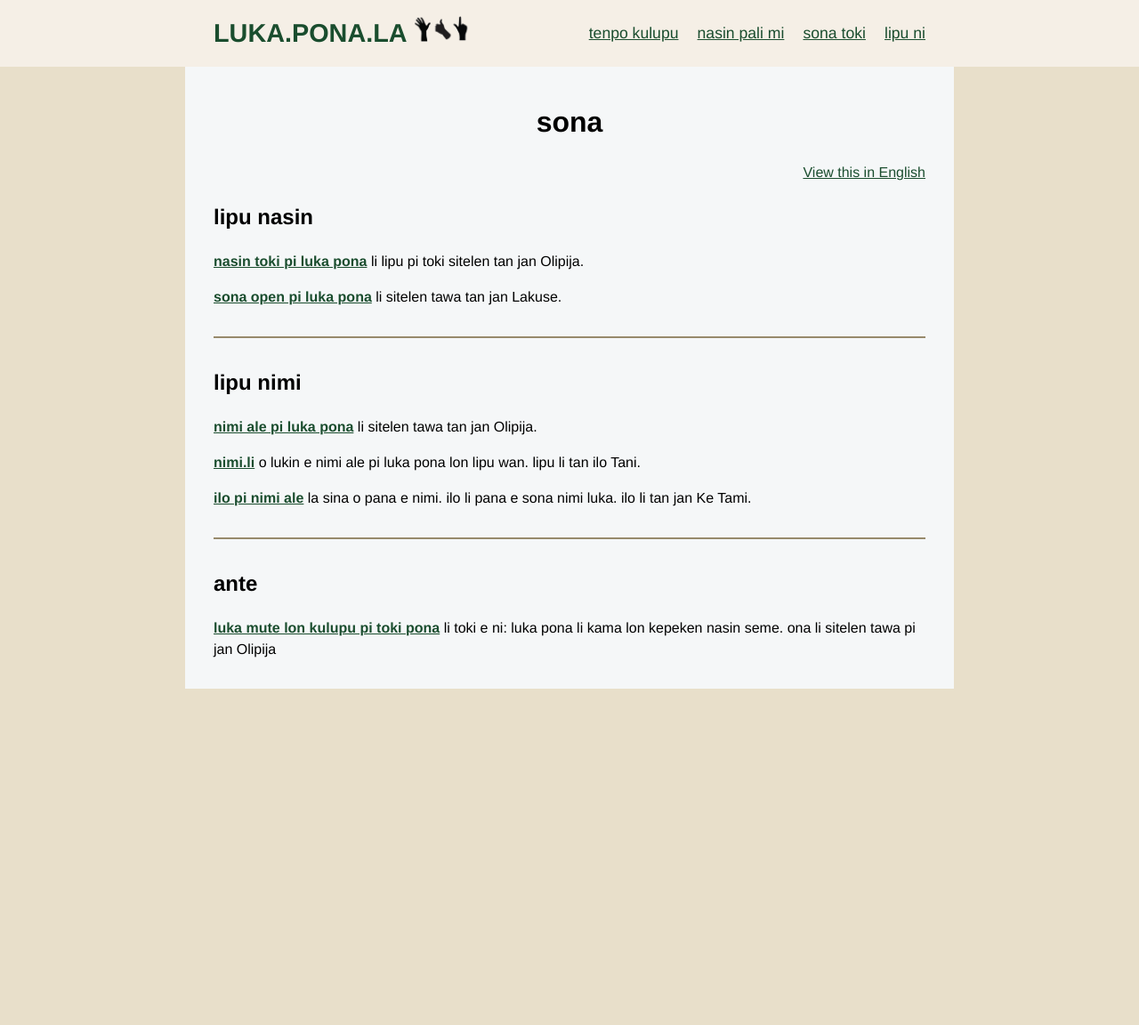
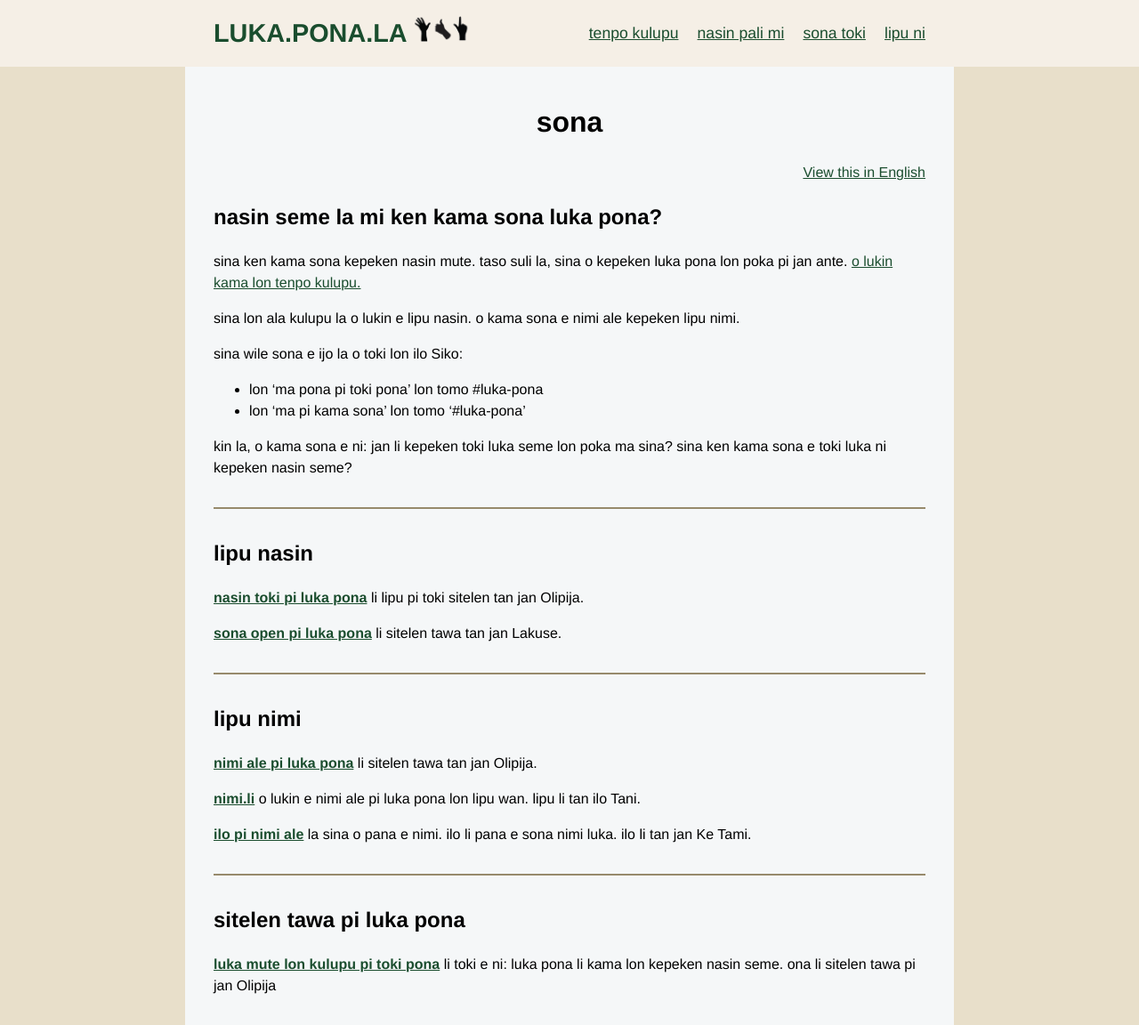
Before and after one commit to tbodt/luka.pona.la, a Jekyll site: the page built from resources.tok.md, in a window 1280 px wide. Shown: the whole page at 89% size. Built offline with Jekyll 4.4.1, drawn with Linux system fonts in a browser that asks for light colours; before the commit the page ends 900 px from its top, so only the background shows below that.

Commit message:
lipu mute

```diff
--- a/resources.tok.md
+++ b/resources.tok.md
@@ -1,5 +1,19 @@
 ---
 title: sona
+---
+
+## nasin seme la mi ken kama sona luka pona?
+
+sina ken kama sona kepeken nasin mute. taso suli la, sina o kepeken luka pona lon poka pi jan ante. [o lukin kama lon tenpo kulupu.](events.tok.html)
+
+sina lon ala kulupu la o lukin e lipu nasin. o kama sona e nimi ale kepeken lipu nimi.
+
+sina wile sona e ijo la o toki lon ilo Siko:
+- lon 'ma pona pi toki pona' lon tomo #luka-pona
+- lon 'ma pi kama sona' lon tomo '#luka-pona'
+
+kin la, o kama sona e ni: jan li kepeken toki luka seme lon poka ma sina? sina ken kama sona e toki luka ni kepeken nasin seme?
+
 ---
 
 ## lipu nasin
@@ -16,10 +30,9 @@ title: sona
 
 [**nimi.li**](https://nimi.li/) o lukin e nimi ale pi luka pona lon lipu wan. lipu li tan ilo Tani.
 
-[**ilo pi nimi ale**](antetokipona.infinityfreeapp.com/lukapona/) la sina o pana e nimi. ilo li pana e sona nimi luka. ilo li tan jan Ke Tami.
+[**ilo pi nimi ale**](https://antetokipona.infinityfreeapp.com/lukapona/) la sina o pana e nimi. ilo li pana e sona nimi luka. ilo li tan jan Ke Tami.
 
 ---
-
-## ante
+## sitelen tawa pi luka pona
 
 [**luka mute lon kulupu pi toki pona**](https://youtu.be/bswaSX9xpMc?list=PLejmSMwvYi4YLentgc6Tq3NRdDds5g7iQ) li toki e ni: luka pona li kama lon kepeken nasin seme. ona li sitelen tawa pi jan Olipija
```
